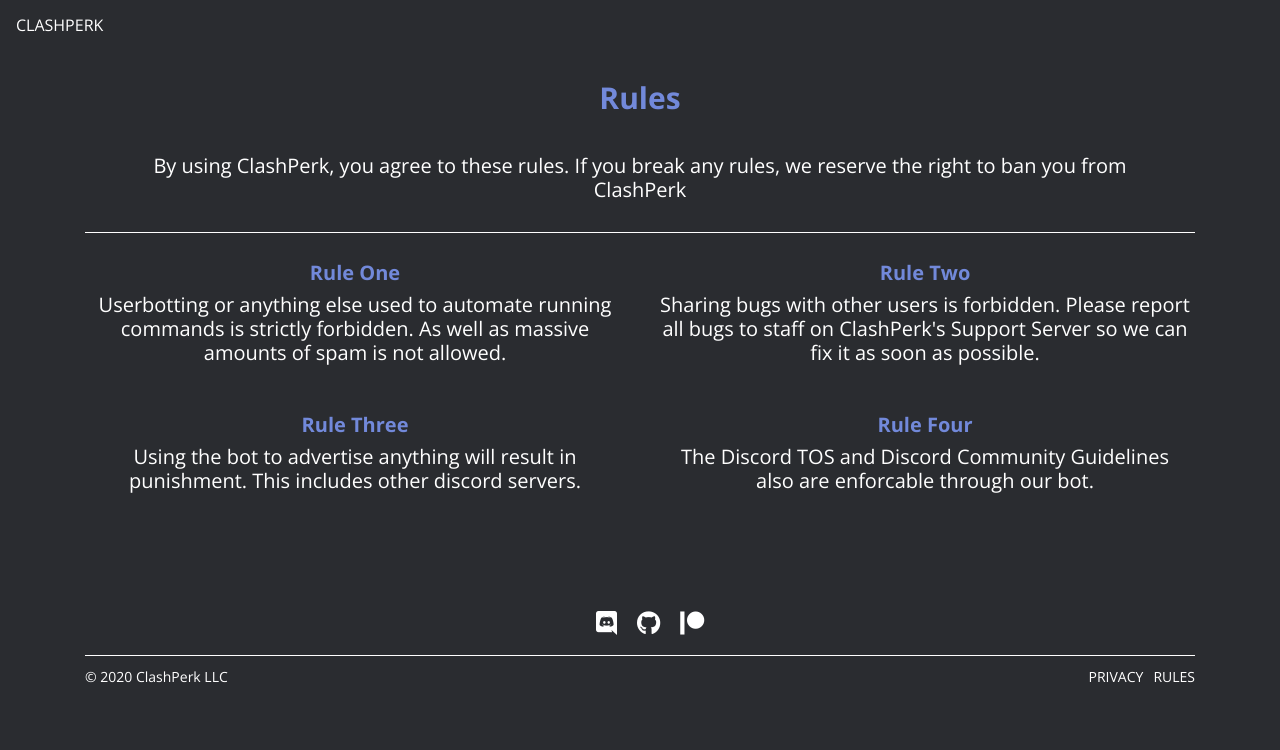
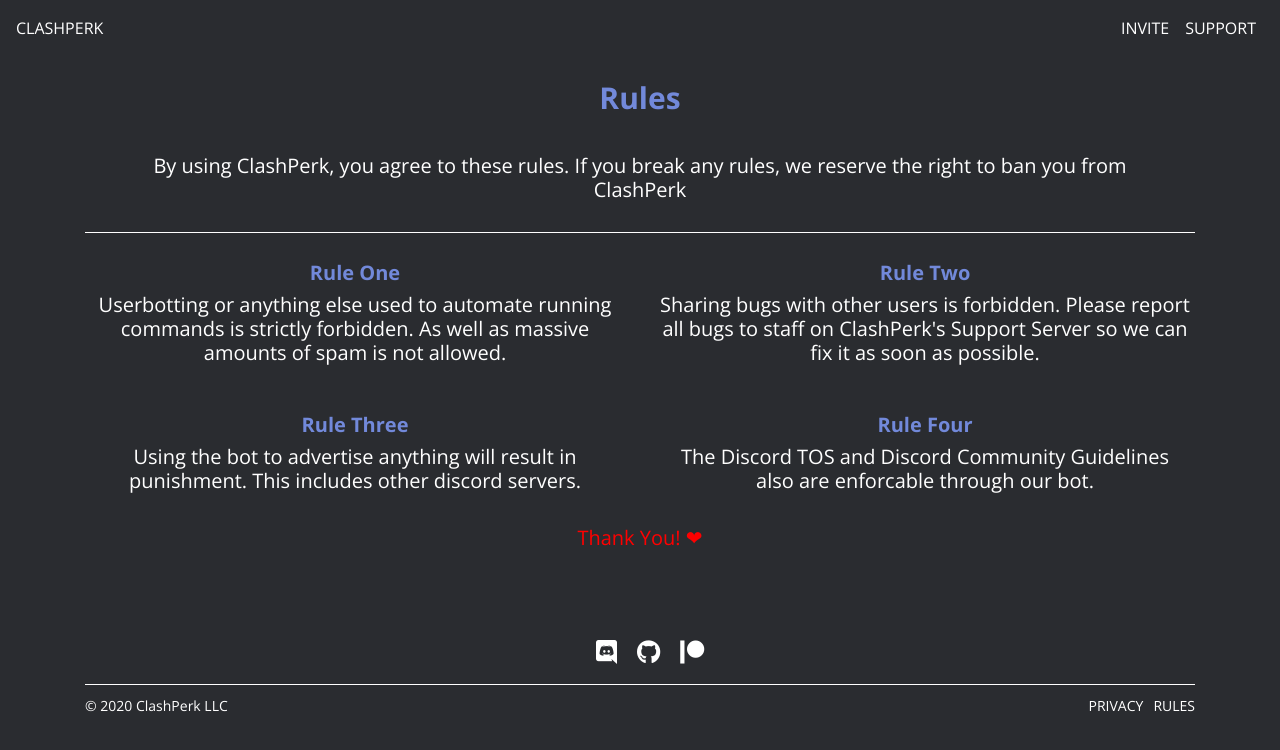
Before and after one commit to clashperk/clashperk.com, a React (Create React App) app: page /#/rules in a window 1280 px wide. Shown: the top 750 px of the page. Built offline with nearby package versions, Linux system fonts and the light colour scheme.

Commit message:
hide features tab

```diff
--- a/src/pages/Navbar.jsx
+++ b/src/pages/Navbar.jsx
@@ -50,10 +50,10 @@
 					</Nav>
 
 					{/* Right Side Menu */}
-					<Nav hidden={this.props.hide}>
+					<Nav>
 						<Nav.Link href="/invite" style={{ color }}>INVITE</Nav.Link>
-						<Nav.Link href="/support" style={{ color }}>SUPPORT</Nav.Link>
-						<Nav.Link as={Link} style={{ color }} to="/" onClick={this.scrollTo}>FEATURES</Nav.Link>
+						<Nav.Link href="https://discord.gg/ppuppun" style={{ color }}>SUPPORT</Nav.Link>
+						<Nav.Link as={Link} style={{ color }} to="/" onClick={this.scrollTo} hidden={this.props.hide}>FEATURES</Nav.Link>
 					</Nav>
 				</Navbar.Collapse>
 			</Navbar>
--- a/src/pages/Rules.jsx
+++ b/src/pages/Rules.jsx
@@ -47,6 +47,10 @@
             					</h3>
                             </Col>
                         </Row>
+
+                        <h3 style={{ textAlign: 'center', paddingTop: '5px', color: 'red' }}>
+                            Thank You! ❤
+                        </h3>
                     </Container>
                 </section>
             </div>
```
